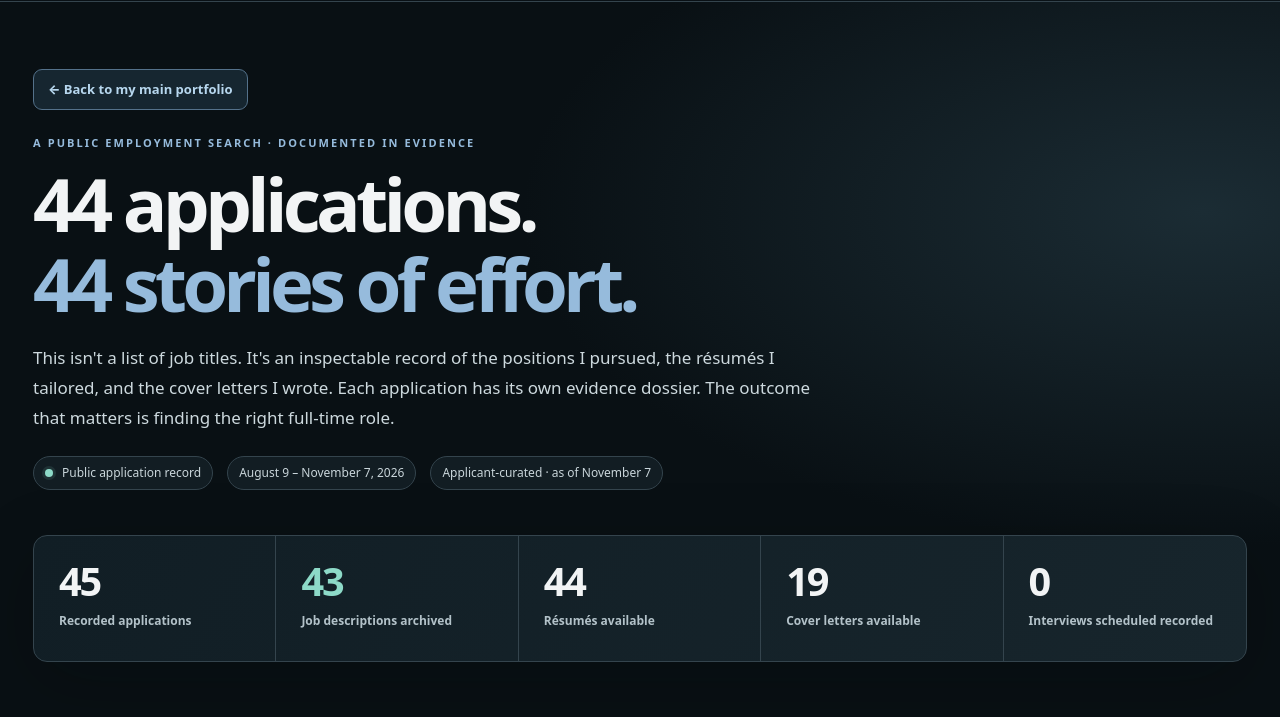
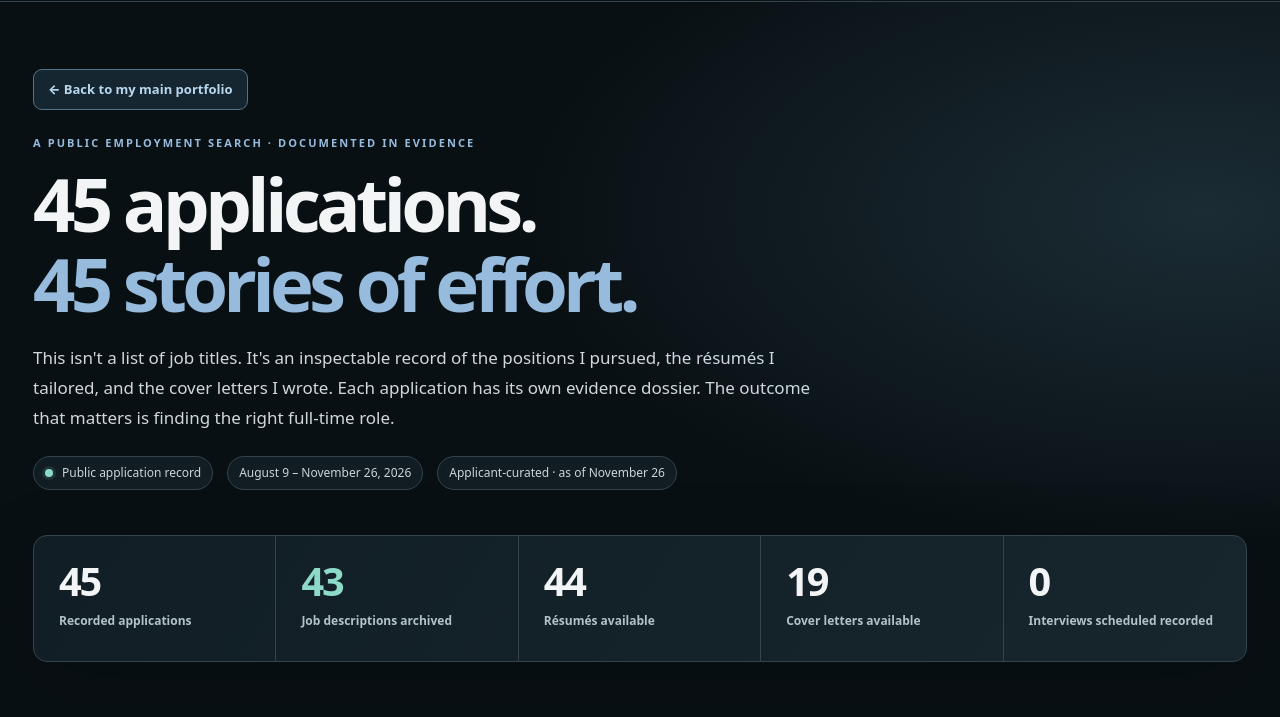
Before and after one commit to tarjin/Portfolio, a plain HTML site: page Job_Search_Evidence_Portfolio.html in a window 1280 px wide. Shown: the part 77-794 px from the top of the page. Drawn offline with Linux system fonts and the light colour scheme.

Commit message:
Derive portfolio headline and date labels from application ledger

```diff
--- a/Job_Search_Evidence_Portfolio.html
+++ b/Job_Search_Evidence_Portfolio.html
@@ -36,9 +36,9 @@ header{border-bottom:1px solid var(--line);background:#091116ce}header .inner{di
 <section class="hero">
 <a class="portfolio-back" href="index.html" aria-label="Back to Tarjin Rahman main portfolio">← Back to my main portfolio</a>
 <div class="eyebrow">A public employment search · documented in evidence</div>
-<h1>44 applications.<br><em>44 stories of effort.</em></h1>
+<h1><span id="heroApplications">45</span> applications.<br><em><span id="heroStories">45</span> stories of effort.</em></h1>
 <p>This isn't a list of job titles. It's an inspectable record of the positions I pursued, the résumés I tailored, and the cover letters I wrote. Each application has its own evidence dossier. The outcome that matters is finding the right full-time role.</p>
-<div class="hero-line"><span class="pill"><span class="pulse"></span> Public application record</span><span class="pill">August 9 – November 7, 2026</span><span class="pill">Applicant-curated · as of November 7</span></div>
+<div class="hero-line"><span class="pill"><span class="pulse"></span> Public application record</span><span class="pill" id="heroDateRange">August 9 – November 26, 2026</span><span class="pill" id="heroAsOf">Applicant-curated · as of November 26</span></div>
 </section>
 <section class="statbar" aria-label="Evidence portfolio statistics">
 <div class="stat"><div class="number" id="countApps">44</div><div class="label">Recorded applications</div></div>
@@ -297,6 +297,12 @@ function close(){
 }
 A.sort((a,b)=>b.date.localeCompare(a.date)||a._ledgerOrder-b._ledgerOrder);
 $('countApps').textContent=String(A.length);
+$('heroApplications').textContent=String(A.length);
+$('heroStories').textContent=String(A.length);
+const dates=A.map(r=>r.date).filter(d=>typeof d==='string'&&/^\d{4}-\d{2}-\d{2}$/.test(d)).sort();
+const longDate=(d,withYear=true)=>{const [y,m,n]=d.split('-');return new Intl.DateTimeFormat('en-US',{month:'long',day:'numeric',...(withYear?{year:'numeric'}:{}),timeZone:'UTC'}).format(new Date(Date.UTC(Number(y),Number(m)-1,Number(n))))};
+if(dates.length){const first=dates[0],last=dates[dates.length-1];$('heroDateRange').textContent=longDate(first,first.slice(0,4)!==last.slice(0,4))+' – '+longDate(last);$('heroAsOf').textContent='Applicant-curated · as of '+longDate(last,false);}
+else{$('heroDateRange').textContent='No applications recorded';$('heroAsOf').textContent='Applicant-curated';}
 $('countJobs').textContent=String(A.filter(r=>r.docs?.job).length);
 $('countResumes').textContent=String(A.filter(r=>r.docs?.resume).length);
 $('countLetters').textContent=String(A.filter(r=>r.docs?.letter).length);
```
